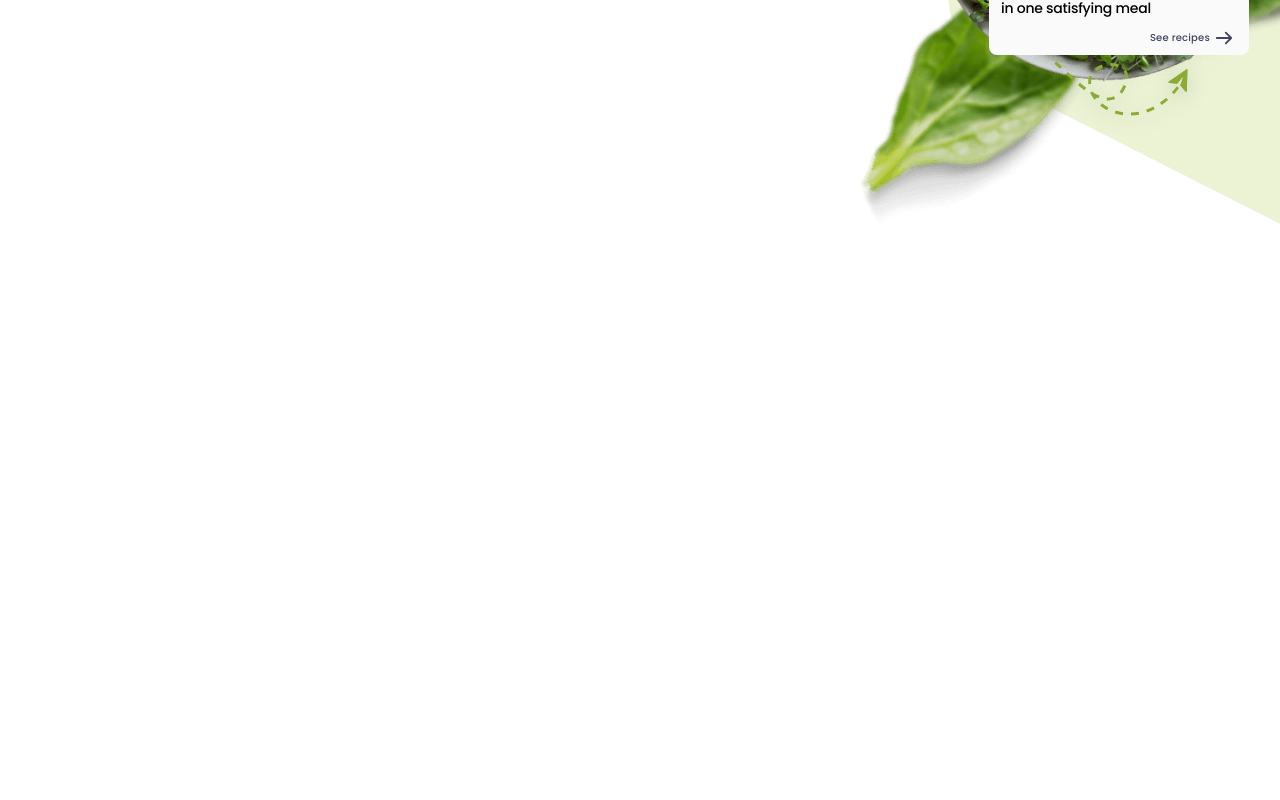
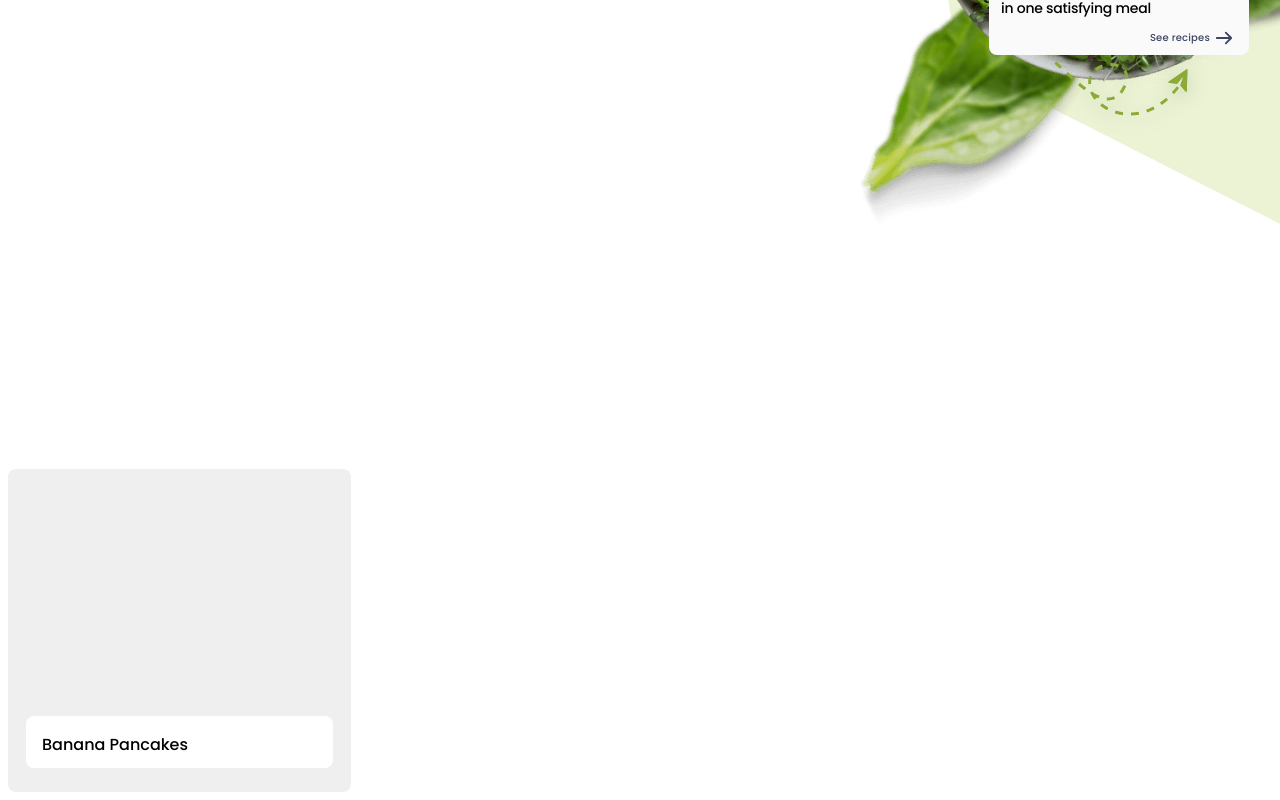
Before and after one commit to JustDunia/SoYummy, a React (Vite) app in the folder SoYummy.SPA/: page /SoYummy/main in a window 1280 px wide. Shown: the part 415-1215 px from the top of the page. Before the commit the page ends 800 px from the top, so only its background shows below. Built offline with nearby package versions, Linux system fonts and the light colour scheme.

Commit message:
css-variables

```diff
--- /dev/null
+++ b/SoYummy.SPA/src/components/RecipePreviewBox/RecipePreviewBox.jsx
@@ -0,0 +1,14 @@
+import css from './RecipePreviewBox.module.css'
+
+const RecipePreviewBox = () => {
+	return (
+		<div className={css.imageBox}>
+			{/* img */}
+			<div className={css.productName}>
+      Banana Pancakes
+			</div>
+		</div>
+	)
+}
+
+export default RecipePreviewBox
--- /dev/null
+++ b/SoYummy.SPA/src/components/RecipePreviewBox/RecipePreviewBox.module.css
@@ -0,0 +1,27 @@
+@import '../../constants/colors.css';
+@import '../../constants/vars.css';
+
+* {
+	box-sizing: border-box;
+}
+
+.imageBox {
+	margin-top: 813px;
+	max-width: 343px;
+	height: 323px;
+	padding: 24px 18px;
+	display: flex;
+	align-items: end;
+	justify-content: center;
+	border-radius: var(--border-radius);
+	background-color: #efefef;
+}
+
+.productName {
+	height: 52px;
+	width: 100%;
+	padding: 16px;
+	border-radius: var(--border-radius);
+	background-color: var(--whiteBackgroundToBlack);
+	font-family: var(--poppins-font);
+}
--- /dev/null
+++ b/SoYummy.SPA/src/constants/colors.css
@@ -0,0 +1,262 @@
+:root {
+	/* // shoppingList */
+	--primaryLightTextNoChange: #fafafa;
+
+	/* in footer; and in darkTheme */
+	--primaryLightText: #fafafa;
+
+	/* buttons */
+	--normalDark: #1e1f28;
+
+	/* long text of recipy; header text */
+	--primaryDarkText: #23262a;
+
+	/* long text of recipy; header text */
+	--primaryDarkTextNoChange: #23262a;
+
+	/*  titles of recipy; ingredients */
+	--secondaryDarkText: #3e4462;
+
+	--secondaryDarkTextNoChange: #3e4462;
+
+	/* title of pages (favorites; my receipies; categories; search; shopping list) */
+	--tertiaryDarkText: #001833;
+
+	/* main page buttons except footer */
+	--mainPageButtons: #8aa936;
+
+	/* buttons; footer in darkTheme */
+	--greenAccent: #8baa36;
+
+	/* search buttons */
+	--greenAccentSearch: #8baa36;
+
+	/*  footer */
+	--SocialIcons: #8baa36;
+
+	--footerSubscribeButtonBG: #8baa36;
+
+	/* in foter text */
+	--footerTextLight: #fafafa;
+
+	/* footer  text rights reserved */
+	--footerRightsReserved: #fafafa;
+
+	/* dark color in footer */
+	--footerBG: #22252a;
+
+	--headerAccentText: #8baa36;
+
+	--categoriesNames: #bdbdbd;
+
+	--categoriesAccent: #8baa36;
+
+	/* favorites button */
+	--secondaryDarkBackground: #22252a;
+
+	--recipyLightBgItem: #ebf3d4;
+
+	/*  my recipe  delete button background */
+	--myRecipyDeleteButton: #8baa36;
+
+	/* border in search form */
+	--normalGrey: #f0f0f0;
+
+	/* background-color in search select */
+	--normalGreySelect: #f0f0f0;
+
+	/* background-color in search select option */
+	--lightSelector: #fafafa;
+
+	/* favorites bg */
+	--whiteBackgroundToBlack: #ffffff;
+
+	/* icon close at shopping list */
+	--blackCloseIconToWhite: #333333;
+
+	--blackTextToWhite: #000000;
+
+	--iconDarkColor: #23262a;
+
+	--otherCategoriesMainPageBtn: #22252a;
+
+	/* main Logo */
+	--mainPageLogo: #22252a;
+
+	--whiteText: #ffffff;
+
+	--blackText: #000000;
+
+	--quaternaryDarkText: #22252a;
+
+	/* in forms */
+	--greenValidation: #3cbc81;
+
+	--yellowValidation: #f6c23e;
+
+	--redValidation: #e74a3b;
+
+	--lightBackground: #fafafa;
+
+	--lightBackgroundBody: #fafafa;
+
+	--primaryDarkBackground: #1e1f28;
+
+	--messageBackground: #53545599;
+
+	--secondaryGrey: #656565;
+
+	--secondaryGreyBg: #c4c4c4;
+
+	/* footer */
+	--darkAccent: #22252a;
+
+	/* categories list text */
+	--lightGray: #bdbdbd;
+
+	--secondaryAccent: #ebf3d4;
+
+	--whiteBackground: #ffffff;
+
+	--whiteBackgroundDish: #ffffff;
+
+	--secondaryLightBackground: #ececec;
+
+	--shoppingListProductName: #3e4462;
+
+	/* favorite + myrecipe */
+	--buttonColor: #22252a;
+	--buttoHoverColor: #8baa36;
+	--buttonTrashColor: #8baa36;
+}
+
+/* ////////////////////////////////////////// */
+
+@media (prefers-color-scheme: dark) {
+	:root {
+		--primaryLightText: #1e1f28;
+
+		/* shoppingList */
+		--primaryLightTextNoChange: #fafafa;
+
+		/* buttons */
+		--normalDark: #1e1f28;
+
+		/* long text of recipy */
+		--primaryDarkText: #fafafa;
+
+		--primaryDarkTextNoChange: #23262a;
+
+		/* titles of recipy; ingredients */
+		--secondaryDarkText: #fafafa;
+
+		/* title of pages (favorites, my receipies, categories, search, shopping list */
+		--tertiaryDarkText: #fafafa;
+
+		/* main page buttons except footer */
+		--mainPageButtons: #8aa936;
+
+		/* buttons, footer in darkTheme */
+		--greenAccent: #8baa36;
+
+		/* search-- buttons */
+		--greenAccentSearch: #22252a;
+
+		/* footer  */
+		--SocialIcons: #fafafa;
+
+		--footerSubscribeButtonBG: #1e1f28;
+
+		/* in foter text */
+		--footerTextLight: #fafafa;
+
+		--footerBG: #8baa36;
+
+		/* footer  text rights reserved */
+		--footerRightsReserved: #22252a;
+
+		--headerAccentText: #8baa36;
+
+		--categoriesNames: #fafafa;
+
+		--categoriesAccent: #8baa36;
+
+		/* favorites button */
+		--secondaryDarkBackground: #8baa36;
+
+		/*  receipe background of item */
+		--recipyLightBgItem: #2a2c36;
+
+		/* background-color in search select */
+		--normalGreySelect: #22252a;
+
+		/*  background-color in search select option */
+		--lightSelector: #8baa36;
+
+		/* my recipe delete button background */
+		--myRecipyDeleteButton: #8baa36;
+
+		/* favorites bg */
+		--whiteBackgroundToBlack: #2a2c36;
+
+		--otherCategoriesMainPageBtn: #fafafa;
+
+		--mainPageLogo: #fafafa;
+
+		/*  border in search form  */
+		--normalGrey: #f0f0f0;
+
+		--whiteText: #ffffff;
+
+		--blackText: #ffffff;
+
+		--quaternaryDarkText: #22252a;
+
+		/* in forms */
+		--greenValidation: #3cbc81;
+
+		--yellowValidation: #f6c23e;
+
+		--redValidation: #e74a3b;
+
+		--lightBackground: #fafafa;
+
+		--lightBackgroundBody: #1e1f28;
+
+		--primaryDarkBackground: #1e1f28;
+
+		--messageBackground: #53545599;
+
+		--secondaryGrey: #656565;
+
+		--secondaryGreyBg: #c4c4c4;
+
+		--iconDarkColor: #ffffff;
+
+		--shoppingListProductName: #fafafa;
+
+		/*  footer */
+		--darkAccent: #22252a;
+
+		/* categories list text */
+		--lightGray: #bdbdbd;
+
+		--secondaryAccent: #1e1f28;
+
+		--whiteBackground: #ffffff;
+
+		--whiteBackgroundDish: #1e1f28;
+
+		--secondaryLightBackground: #ececec;
+
+		/* icon close at shopping list */
+		--blackCloseIconToWhite: #fafafa;
+
+		--blackTextToWhite: #fafafa;
+
+		/* favorire + myrecipe */
+		--buttonColor: #8baa36;
+		--buttoHoverColor: #22252a;
+		--buttonTrashColor: #8baa36;
+	}
+}
--- /dev/null
+++ b/SoYummy.SPA/src/constants/vars.css
@@ -0,0 +1,4 @@
+:root {
+	--border-radius: 8px;
+	--poppins-font: 'Poppins', sans-serif;
+}
--- a/SoYummy.SPA/src/pages/MainPage/MainPage.jsx
+++ b/SoYummy.SPA/src/pages/MainPage/MainPage.jsx
@@ -1,7 +1,13 @@
-import Header from "../../components/Header/Header";
+import Header from '../../components/Header/Header'
+import RecipePreviewBox from '../../components/RecipePreviewBox/RecipePreviewBox'
 
 const MainPage = () => {
-  return <Header />
-};
+	return (
+		<>
+			<Header />
+			<RecipePreviewBox />
+		</>
+	)
+}
 
-export default MainPage;
+export default MainPage
```
